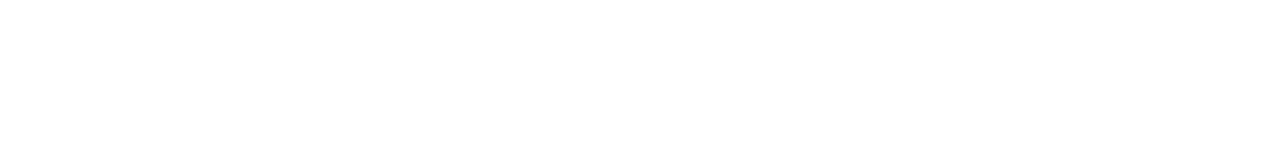
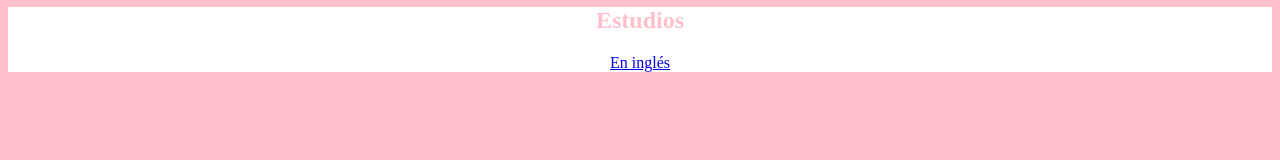
Before and after one commit to paulamoreno27/SMX2-M8-UF5-A4-CV_angl-s-PaulaMoreno, a plain HTML site: page view/estudis.html in a window 1280 px wide. Drawn offline with Linux system fonts and the light colour scheme.

Commit message:
encabezado pág estudios

```diff
--- a/css/estilos.css
+++ b/css/estilos.css
@@ -1,5 +1,9 @@
 body {
     background-color: whitesmoke;
+}
+
+body.estudios {
+    background-color: pink;
 }
 
 .encabezado1 {
@@ -96,3 +100,10 @@ body {
     margin-left: 20%;
     margin-right: 20%;
 }
+
+.encabezado2 {
+    text-align: center;
+    color: pink;
+    background-color: white;
+    margin-top: -1%;
+}
--- a/view/estudis.html
+++ b/view/estudis.html
@@ -0,0 +1,16 @@
+<!DOCTYPE html>
+<html lang="en">
+<head>
+    <meta charset="UTF-8">
+    <meta name="viewport" content="width=device-width, initial-scale=1.0">
+    <title>Estudios</title>
+    <link  rel="stylesheet" href="../css/estilos.css">
+
+</head>
+<body class="estudios">
+    <header class="encabezado2">
+        <h2>Estudios</h2>
+        <a href="../view/en/education.html"><p>En inglés</p></a>
+    </header>
+</body>
+</html>
```
